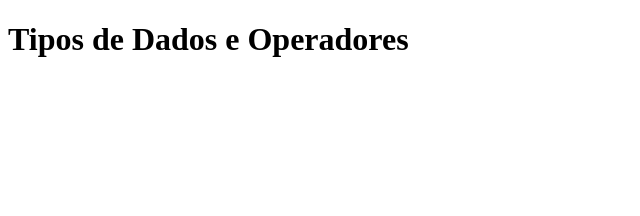
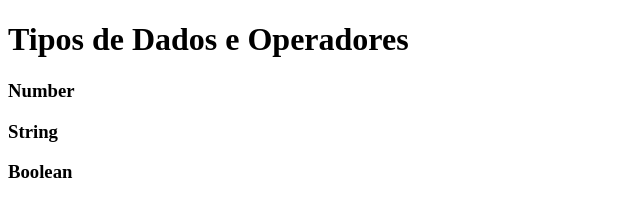
Before and after one commit to Erick-Brunner/PraticeInit, a plain HTML site: page Projetos JavaScript/2_operadores/index.html in a window 1280 px wide. Shown: the whole page, without its empty margins (0-640 px from the left). Drawn offline with Linux system fonts and the light colour scheme.

Commit message:
Add types

```diff
--- a/Projetos JavaScript/2_operadores/index.html
+++ b/Projetos JavaScript/2_operadores/index.html
@@ -8,5 +8,10 @@
 </head>
 <body>
     <h1> Tipos de Dados e Operadores</h1>
+    <div>
+        <h3>Number</h3>
+        <h3>String</h3>
+        <h3>Boolean</h3>
+    </div>
 </body>
 </html>
```
